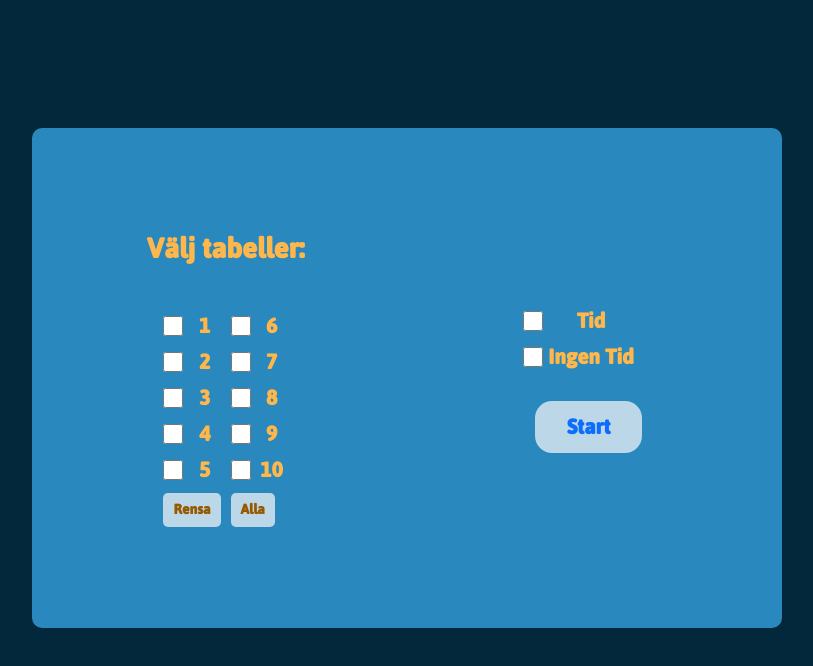
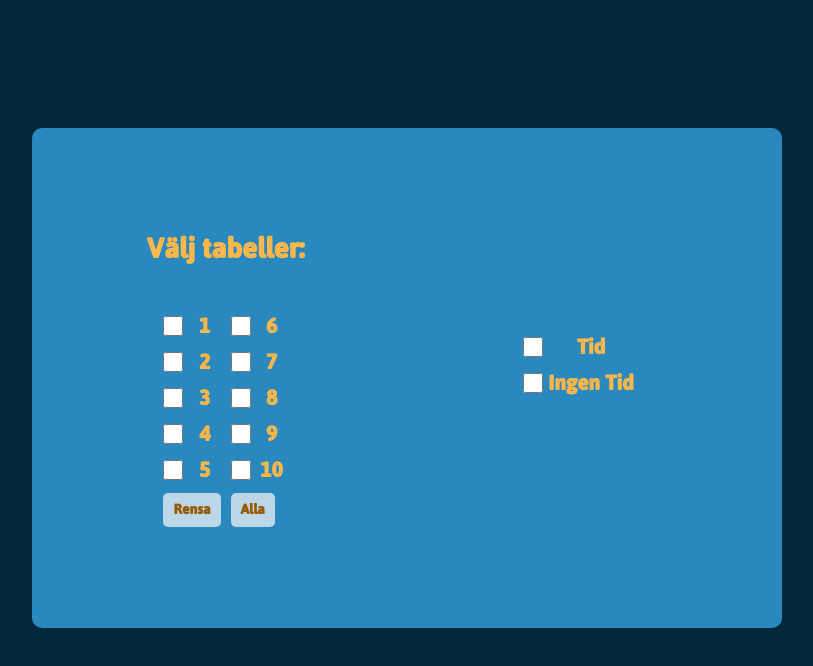
Before and after one commit to Anthymm/Multimastaren, a Vue app: page /#/ in a window 1280 px wide. Shown: the top 666 px of the page, without its empty margins (233-1046 px from the left). Built offline with nearby package versions, Linux system fonts and the light colour scheme.

Commit message:
Fixa Startknapp Home och styla Rätt/Fel svar

```diff
--- a/package.json
+++ b/package.json
@@ -6,7 +6,7 @@
     "bootstrap-vue-next": "^0.16.4",
     "router": "^1.3.8",
     "snyk": "^1.1267.0",
-    "vue": "^3.4.3",
+    "vue": "^3.4.19",
     "vue-router": "^4.2.5"
   },
   "devDependencies": {
--- a/src/components/StartTest.vue
+++ b/src/components/StartTest.vue
@@ -2,7 +2,7 @@
 export default {};
 </script>
 <template>
-  <RouterLink to="/test">Start</RouterLink>
+  <RouterLink to="/test">Starta Test!</RouterLink>
 </template>
 <style>
 a {
--- a/src/views/HomeView.vue
+++ b/src/views/HomeView.vue
@@ -53,7 +53,7 @@ export default {
           <label><input type="checkbox" /> <span>Tid</span></label>
           <label><input type="checkbox" /> <span>Ingen Tid</span></label>
         </div>
-        <StartTest @click="sendValues" />
+        <StartTest @click="sendValues" v-if="this.selectedTables.length > 0" />
       </div>
     </div>
   </div>
--- a/src/views/TestView.vue
+++ b/src/views/TestView.vue
@@ -18,6 +18,7 @@ export default {
             btnText: "Svara",
             btnDisabled: true,
             inputDisabled: false,
+            pColor: "#000"
         };
     },
     methods: {
@@ -53,10 +54,12 @@ export default {
                 this.correctAnswer = 'Rätt!'
                 this.inputDisabled = true
                 this.btnText = "Nästa"
+                this.pColor = "limegreen"
             } else {
                 this.correctAnswer = `Fel, rätt svar är: ${this.tables[0][this.index].answer}`
                 this.inputDisabled = true
                 this.btnText = "Nästa"
+                this.pColor = "red"
             }
 
             if (this.index === this.tables[0].length - 1) {
@@ -102,12 +105,17 @@ export default {
             <input id="userAnswer" type="number" v-model="userAnswer" min="0" max="999" :disabled="inputDisabled" />
             <input type="button" id="btnAnswer" @click="switchBtn ? onAnswer() : nextQuestion()" :value="btnText"
                 :disabled="btnDisabled" />
-            {{ correctAnswer }}
+            <p>{{ correctAnswer }}</p>
         </div>
     </div>
 </template>
 
 <style>
+p {
+    font-size: 3vh;
+    color: v-bind('pColor');
+}
+
 #userAnswer {
     text-align: center;
     width: 10vh;
```
Also changed, not shown: 1 other file (tests, documents, lock files or other folders).
